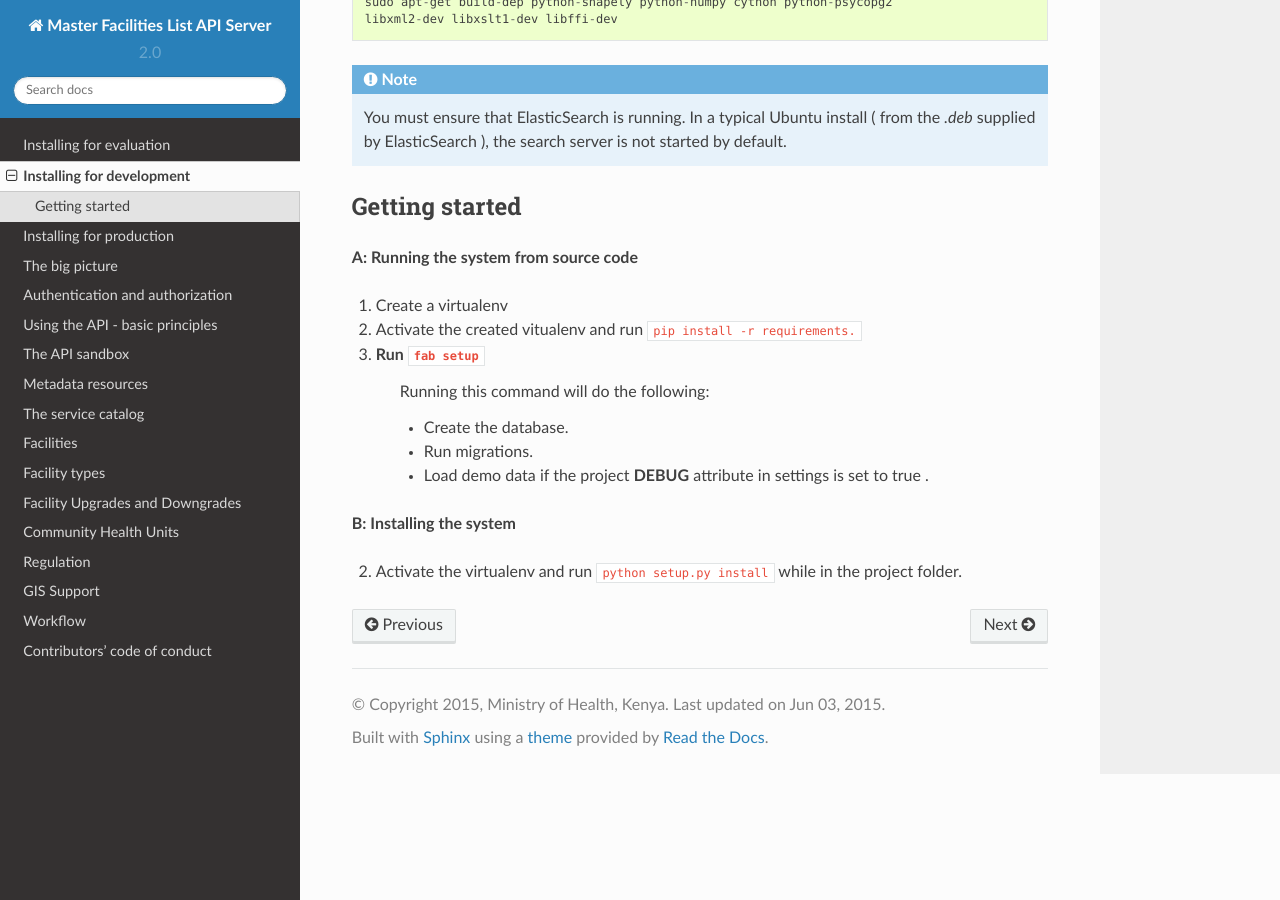
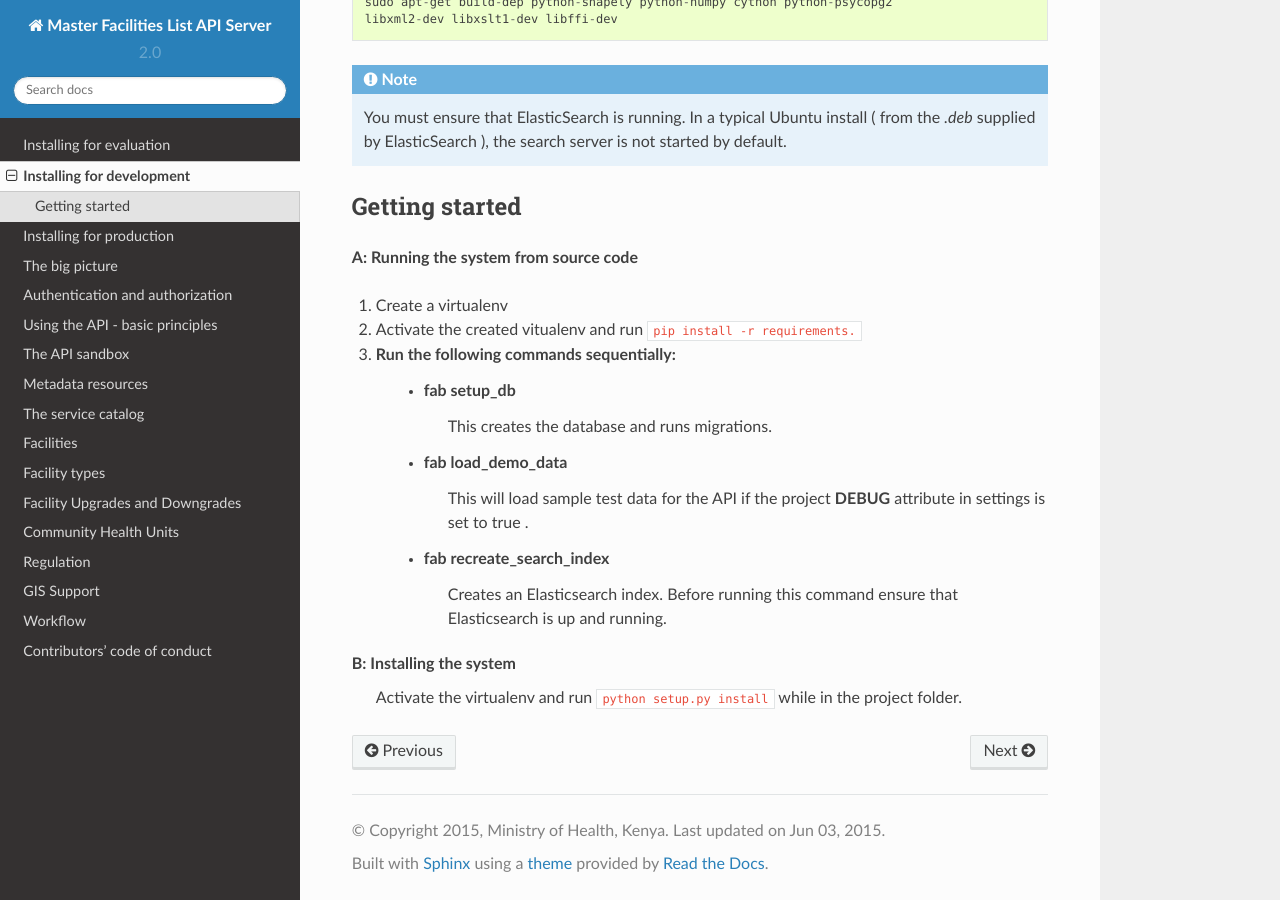
Before and after one commit to MasterFacilityList/mfl_api, a Sphinx documentation site: the page built from docs/02_developer_install.rst, in a window 1280 px wide and 900 px high, scrolled down 646 px. Built offline with Sphinx 7.4.7 and the Read the Docs theme 2.0.0, drawn with Linux system fonts in a browser that asks for light colours.

Commit message:
Update docs

```diff
--- a/docs/02_developer_install.rst
+++ b/docs/02_developer_install.rst
@@ -48,19 +48,19 @@ Getting started
 
 2. Activate the created vitualenv and run ``pip install -r requirements.``
 
-3. Run ``fab setup``
-    Running this command will do the following:
+3. Run the following commands sequentially:
+    * fab setup_db
+        This creates the database and runs migrations.
+    * fab load_demo_data
+        This will load sample test data for the API if the project **DEBUG**
+        attribute in settings is set to true .
+    * fab recreate_search_index
+        Creates an Elasticsearch  index. Before running this command ensure that
+        Elasticsearch is up and running.
 
-    * Create the database.
-
-    * Run migrations.
-
-    * Load demo data if the project **DEBUG** attribute in settings is set to true .
 
 **B: Installing the system**
-
-
-2. Activate the virtualenv and run ``python setup.py install`` while in the project folder.
+    Activate the virtualenv and run ``python setup.py install`` while in the project folder.
 
 
 .. toctree::
```
